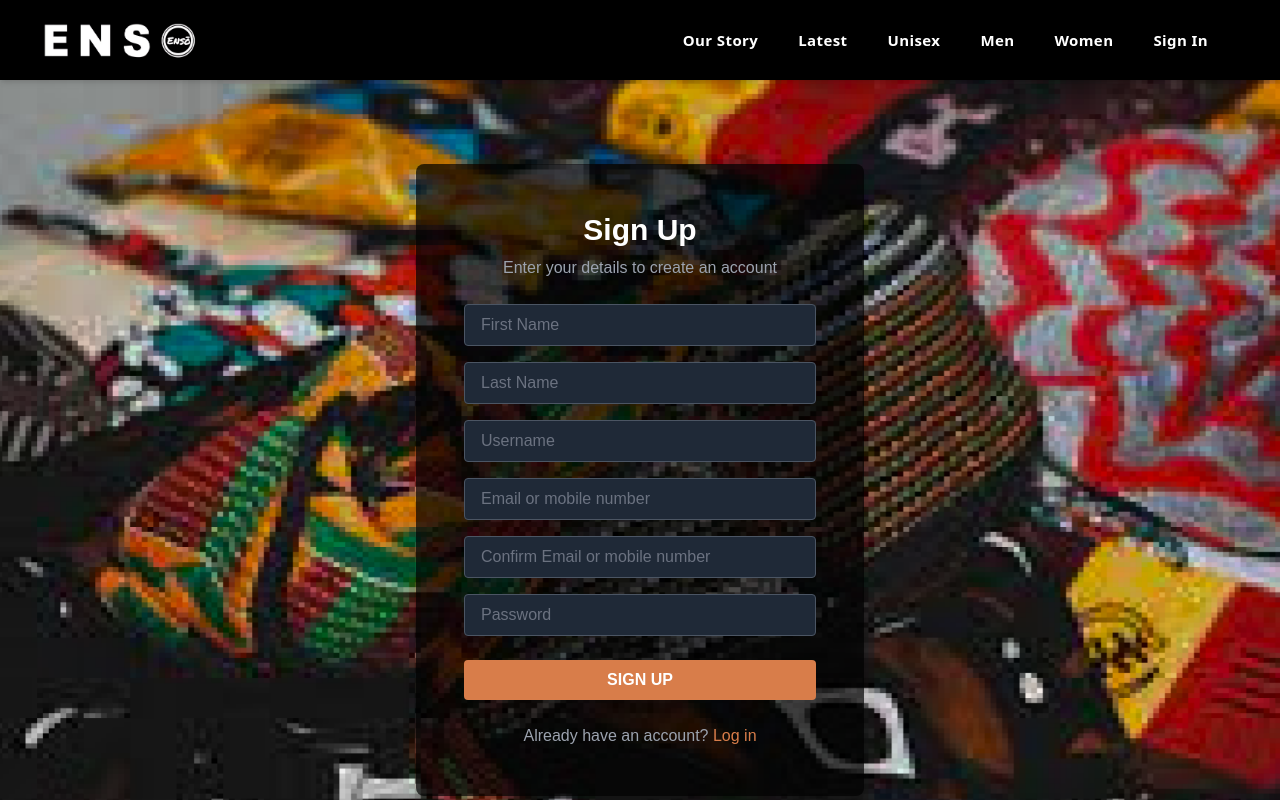
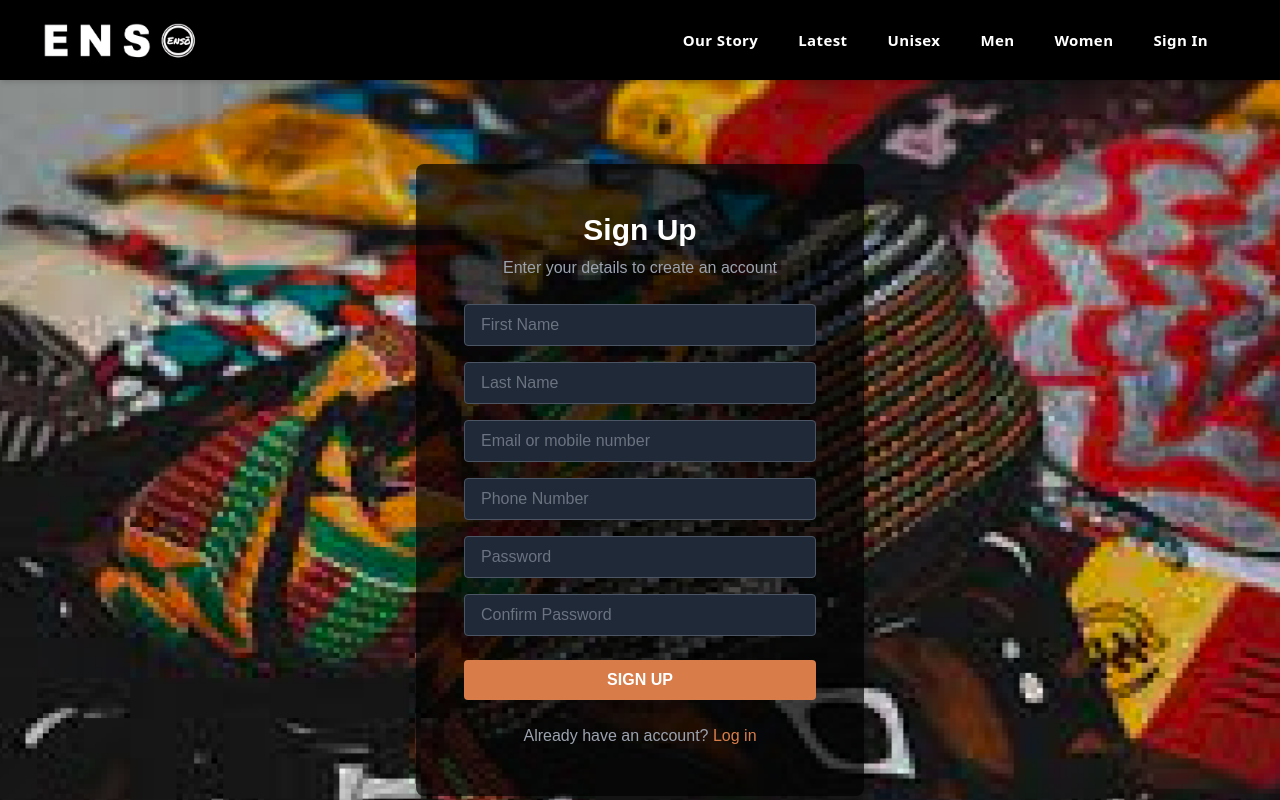
Before and after one commit to kajugadaniels/ecommerce-reactjs-frontend, a Next.js app: page /signup in a window 1280 px wide. Shown: the top 800 px of the page. Built offline with nearby package versions, Linux system fonts and the light colour scheme.

Commit message:
Modified signup/page.tsx to align with backend registration data, added loading state and disabled submit button during form submission.

```diff
--- a/app/(user)/signup/page.tsx
+++ b/app/(user)/signup/page.tsx
@@ -1,4 +1,4 @@
-"use client"
+'use client';
 
 import React, { useState } from 'react';
 import { registerUser } from '@/Helpers/CallRequestHelper';
@@ -11,11 +11,13 @@ const Register = () => {
   const [formData, setFormData] = useState({
     firstName: '',
     lastName: '',
-    username: '',
     email: '',
-    confirmEmail: '',
+    phoneNumber: '',
     password: '',
+    confirmPassword: '',
   });
+
+  const [isSubmitting, setIsSubmitting] = useState(false);
 
   const handleChange = (e: React.ChangeEvent<HTMLInputElement>) => {
     setFormData((prev) => ({
@@ -28,31 +30,27 @@ const Register = () => {
     e.preventDefault();
 
     // Frontend validation
-    if (
-      !formData.firstName ||
-      !formData.lastName ||
-      !formData.username ||
-      !formData.email ||
-      !formData.confirmEmail ||
-      !formData.password
-    ) {
+    const { firstName, lastName, email, phoneNumber, password, confirmPassword } = formData;
+    if (!firstName || !lastName || !email || !phoneNumber || !password || !confirmPassword) {
       toast.error('Please fill in all fields.');
       return;
     }
 
-    if (formData.email !== formData.confirmEmail) {
-      toast.error('Emails do not match.');
+    if (email !== confirmPassword) { // Assuming confirmPassword is meant to confirm email
+      toast.error('Email and Confirm Email do not match.');
       return;
     }
 
+    setIsSubmitting(true);
+
     try {
       const data = {
-        firstName: formData.firstName,
-        lastName: formData.lastName,
-        username: formData.username,
-        email: formData.email,
-        password: formData.password,
-        confirmPassword: formData.confirmEmail,
+        firstName,
+        lastName,
+        email,
+        phoneNumber,
+        password,
+        confirmPassword,
       };
 
       const response = await registerUser(data);
@@ -65,6 +63,8 @@ const Register = () => {
       }
     } catch (error: any) {
       toast.error(error.response?.data?.message || 'An error occurred.');
+    } finally {
+      setIsSubmitting(false);
     }
   };
 
@@ -106,16 +106,6 @@ const Register = () => {
             className="w-full px-4 py-2 mb-4 text-white placeholder-gray-500 bg-gray-800 border border-gray-600 rounded focus:outline-none focus:ring-2 focus:ring-[#D87D4A]"
           />
 
-          {/* Username */}
-          <input
-            type="text"
-            name="username"
-            placeholder="Username"
-            value={formData.username}
-            onChange={handleChange}
-            className="w-full px-4 py-2 mb-4 text-white placeholder-gray-500 bg-gray-800 border border-gray-600 rounded focus:outline-none focus:ring-2 focus:ring-[#D87D4A]"
-          />
-
           {/* Email */}
           <input
             type="email"
@@ -126,12 +116,12 @@ const Register = () => {
             className="w-full px-4 py-2 mb-4 text-white placeholder-gray-500 bg-gray-800 border border-gray-600 rounded focus:outline-none focus:ring-2 focus:ring-[#D87D4A]"
           />
 
-          {/* Confirm Email */}
+          {/* Phone Number */}
           <input
-            type="email"
-            name="confirmEmail"
-            placeholder="Confirm Email or mobile number"
-            value={formData.confirmEmail}
+            type="text"
+            name="phoneNumber"
+            placeholder="Phone Number"
+            value={formData.phoneNumber}
             onChange={handleChange}
             className="w-full px-4 py-2 mb-4 text-white placeholder-gray-500 bg-gray-800 border border-gray-600 rounded focus:outline-none focus:ring-2 focus:ring-[#D87D4A]"
           />
@@ -143,15 +133,28 @@ const Register = () => {
             placeholder="Password"
             value={formData.password}
             onChange={handleChange}
+            className="w-full px-4 py-2 mb-4 text-white placeholder-gray-500 bg-gray-800 border border-gray-600 rounded focus:outline-none focus:ring-2 focus:ring-[#D87D4A]"
+          />
+
+          {/* Confirm Password */}
+          <input
+            type="password"
+            name="confirmPassword"
+            placeholder="Confirm Password"
+            value={formData.confirmPassword}
+            onChange={handleChange}
             className="w-full px-4 py-2 mb-6 text-white placeholder-gray-500 bg-gray-800 border border-gray-600 rounded focus:outline-none focus:ring-2 focus:ring-[#D87D4A]"
           />
 
           {/* Sign Up Button */}
           <button
             type="submit"
-            className="w-full py-2 font-semibold text-white transition duration-300 bg-[#D87D4A] rounded hover:bg-[#c36a39]"
+            disabled={isSubmitting}
+            className={`w-full py-2 font-semibold text-white transition duration-300 bg-[#D87D4A] rounded hover:bg-[#c36a39] ${
+              isSubmitting ? 'opacity-50 cursor-not-allowed' : ''
+            }`}
           >
-            SIGN UP
+            {isSubmitting ? 'Signing Up...' : 'SIGN UP'}
           </button>
         </form>
 
```
